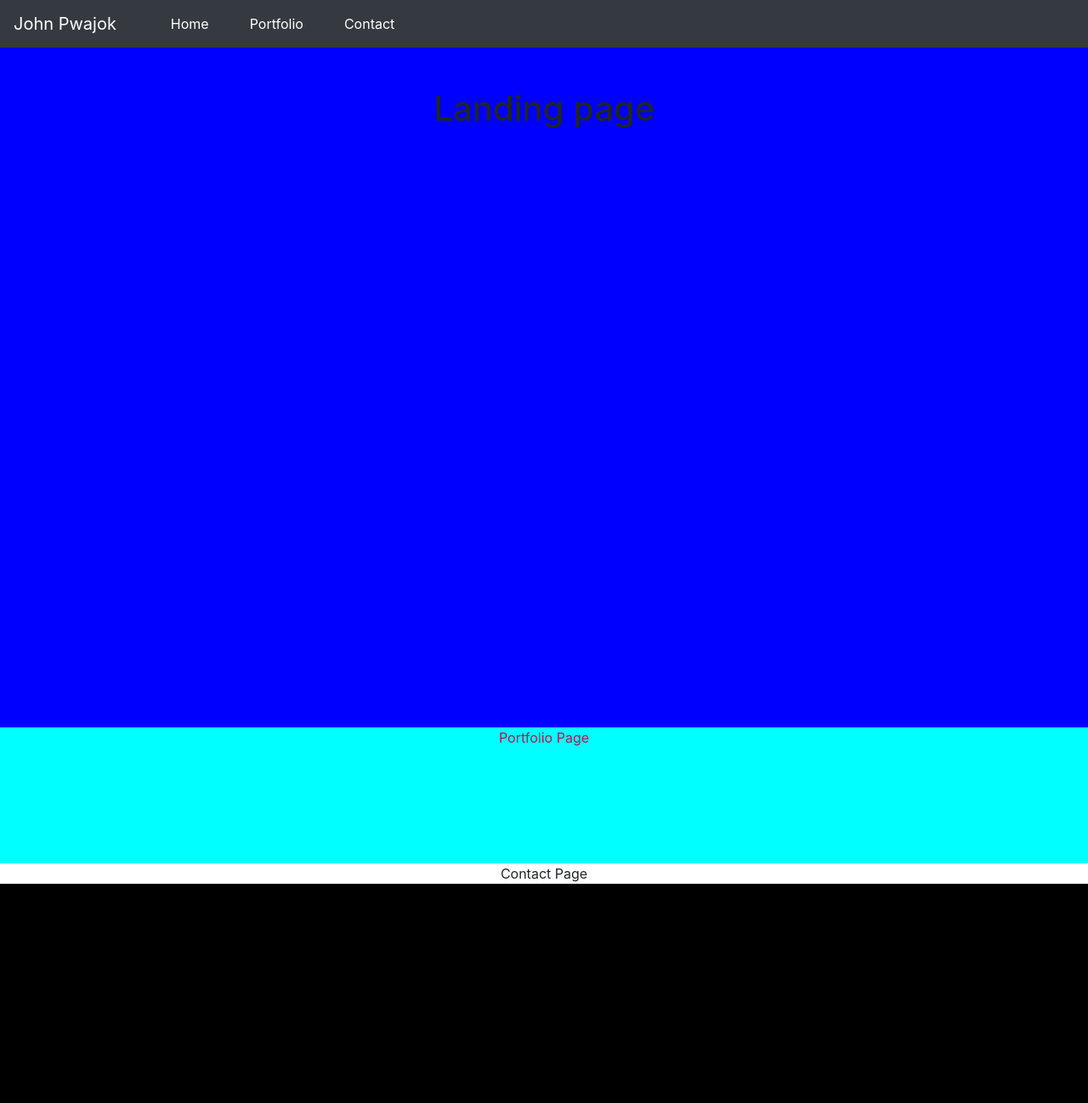
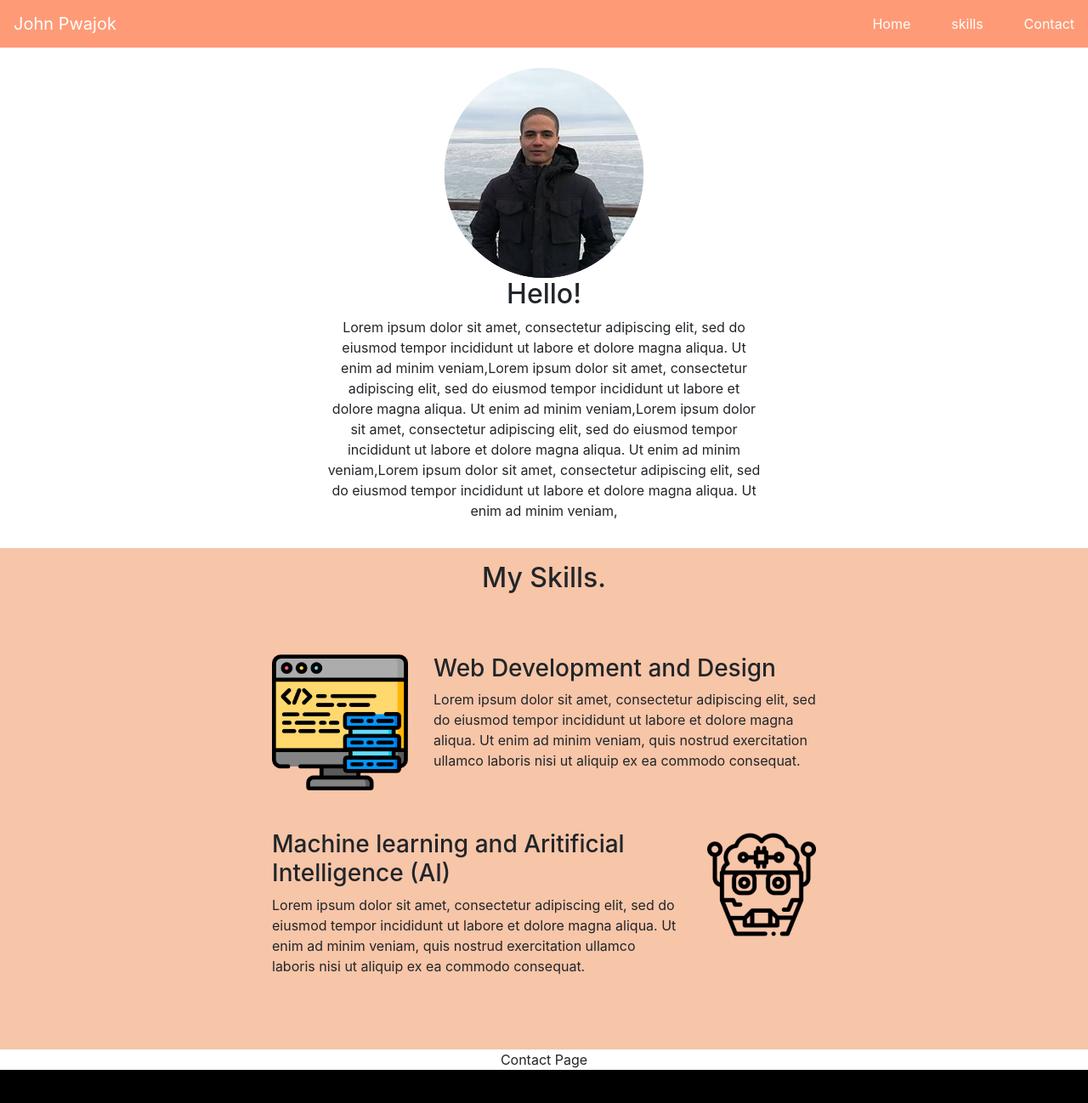
Before and after one commit to johnpwajok/Personal-Site, a React (Create React App) app in the folder client/: page / in a window 1280 px wide. Shown: the top 1298 px of the page at 85% size. Built offline with nearby package versions, Linux system fonts and the light colour scheme.

Commit message:
skills layout updated

```diff
--- a/client/src/App.js
+++ b/client/src/App.js
@@ -4,7 +4,8 @@ import "./App.css";
 import NavigationBar from "./components/NavigationBar";
 import { BrowserRouter as Router, Route } from "react-router-dom";
 import Landing from "./components/Landing";
-import Portfolio from "./components/Portfolio";
+import Intro from "./components/Intro";
+import Skills from "./components/Skills";
 import Contact from "./components/Contact";
 
 class App extends Component {
@@ -26,8 +27,9 @@ class App extends Component {
           <NavigationBar />
           <Route exact path="/" component={Landing} />
           <div className="container"></div>
-          <Route exact path="/portfolio" component={Portfolio} />
+          <Route exact path="/skills" component={Skills} />
           <Route exact path="/contact" component={Contact} />
+          <Route exact path="/intro" component={Intro} />
         </div>
       </Router>
     );
--- /dev/null
+++ b/client/src/components/Intro.js
@@ -0,0 +1,24 @@
+import React, { Component } from "react";
+import profilePicture from "../images/profilePicture.png";
+
+export default class Intro extends Component {
+  render() {
+    return (
+      <div>
+        <img src={profilePicture} alt="profile-picture" />
+        <h2>Hello!</h2>
+        <p class="intro">
+          Lorem ipsum dolor sit amet, consectetur adipiscing elit, sed do
+          eiusmod tempor incididunt ut labore et dolore magna aliqua. Ut enim ad
+          minim veniam,Lorem ipsum dolor sit amet, consectetur adipiscing elit,
+          sed do eiusmod tempor incididunt ut labore et dolore magna aliqua. Ut
+          enim ad minim veniam,Lorem ipsum dolor sit amet, consectetur
+          adipiscing elit, sed do eiusmod tempor incididunt ut labore et dolore
+          magna aliqua. Ut enim ad minim veniam,Lorem ipsum dolor sit amet,
+          consectetur adipiscing elit, sed do eiusmod tempor incididunt ut
+          labore et dolore magna aliqua. Ut enim ad minim veniam,
+        </p>
+      </div>
+    );
+  }
+}
--- a/client/src/components/Landing.js
+++ b/client/src/components/Landing.js
@@ -1,20 +1,19 @@
 import React, { Component } from "react";
 import styles from "./sytles/styles.css";
-import Portfolio from "./Portfolio";
+import Intro from "./Intro";
+import Skills from "./Skills";
 import Contact from "./Contact";
 
 export default class Landing extends Component {
   render() {
     return (
-      <div>
-        <div id="header">
+      <div class="mainContainer">
+        <div id="introSection">
           <br></br>
-          <br></br>
-          <h1>Landing page</h1>
+          <Intro></Intro>
         </div>
-        <div id="introSection"></div>
-        <div id="portfolioSection">
-          <Portfolio></Portfolio>
+        <div id="skillsSection">
+          <Skills></Skills>
         </div>
         <div id="contactSection">
           <Contact></Contact>
--- a/client/src/components/NavigationBar.js
+++ b/client/src/components/NavigationBar.js
@@ -6,21 +6,7 @@ import styles from "./sytles/styles.css";
 export default class NavigationBar extends Component {
   render() {
     return (
-      /*<div>
-        <div id="navBar">
-          <button>
-            <HashLink smooth to="/#footer">
-              Go to footer div
-            </HashLink>
-          </button>
-          <button>
-            <HashLink smooth to="/#footer">
-              Go to contact div
-            </HashLink>
-          </button>
-        </div>
-      </div>*/
-      <nav class="navbar sticky-top navbar-expand-lg navbar-dark bg-dark">
+      <nav class="navbar sticky-top navbar-expand-lg navbar-dark navbar-custom">
         <a class="navbar-brand" href="#">
           John Pwajok
         </a>
@@ -35,20 +21,23 @@ export default class NavigationBar extends Component {
         >
           <span class="navbar-toggler-icon"></span>
         </button>
-        <div class="collapse navbar-collapse" id="navbarText">
-          <ul class="navbar-nav mr-auto">
+        <div
+          class="collapse navbar-collapse justify-content-end"
+          id="navbarText"
+        >
+          <ul class="navbar-nav  d-flex">
             <li class="nav-item active">
-              <HashLink class="HashLink" smooth to="/#header">
+              <HashLink class="HashLink" smooth to="/#introSection">
                 Home
               </HashLink>
             </li>
             <li class="nav-item active">
-              <HashLink class="HashLink" smooth to="/#footer">
-                Portfolio
+              <HashLink class="HashLink" smooth to="/#skillsSection">
+                skills
               </HashLink>
             </li>
             <li class="nav-item">
-              <HashLink class="HashLink" smooth to="/#footer">
+              <HashLink class="HashLink" smooth to="/#contactSection">
                 Contact
               </HashLink>
             </li>
--- a/client/src/components/Portfolio.js
+++ /dev/null
@@ -1,11 +0,0 @@
-import React, { Component } from "react";
-import styles from "./sytles/styles.css";
-export default class Portfolio extends Component {
-  render() {
-    return (
-      <div>
-        <div id="portfolioSection">Portfolio Page</div>
-      </div>
-    );
-  }
-}
--- /dev/null
+++ b/client/src/components/Skills.js
@@ -0,0 +1,38 @@
+import React, { Component } from "react";
+import styles from "./sytles/styles.css";
+import data from "../images/data.png";
+import artificialIntelligence from "../images/artificialIntelligence.png";
+
+export default class Skills extends Component {
+  render() {
+    return (
+      <div class="skills">
+        <h2>My Skills.</h2>
+        <div class="skill-row">
+          <img class="web-design" src={data} alt="web-design-picture" />
+          <h3>Web Development and Design</h3>
+          <p>
+            Lorem ipsum dolor sit amet, consectetur adipiscing elit, sed do
+            eiusmod tempor incididunt ut labore et dolore magna aliqua. Ut enim
+            ad minim veniam, quis nostrud exercitation ullamco laboris nisi ut
+            aliquip ex ea commodo consequat.
+          </p>
+        </div>
+        <div class="skill-row">
+          <img
+            class="machine-learning"
+            src={artificialIntelligence}
+            alt="machine-learning-picture"
+          />
+          <h3>Machine learning and Aritificial Intelligence (AI)</h3>
+          <p>
+            Lorem ipsum dolor sit amet, consectetur adipiscing elit, sed do
+            eiusmod tempor incididunt ut labore et dolore magna aliqua. Ut enim
+            ad minim veniam, quis nostrud exercitation ullamco laboris nisi ut
+            aliquip ex ea commodo consequat.
+          </p>
+        </div>
+      </div>
+    );
+  }
+}
--- a/client/src/components/sytles/styles.css
+++ b/client/src/components/sytles/styles.css
@@ -1,5 +1,13 @@
 /* navbar component */
 #navbar {
+}
+
+.navbar-custom {
+  background-color: #ff9a76;
+}
+
+.navbar-brand {
+  color: white;
 }
 
 .HashLink {
@@ -9,21 +17,18 @@
 /* //////////////////////////// */
 /* Landing page Component*/
 /* //////////////////////////// */
-#header {
-  height: 50rem;
-  background-color: blue;
+.mainContainer {
 }
+
 /*Introduction div*/
 #introSection {
+  /* background-color: #ffeadb; */
 }
 
-/* Portfolio div */
-#portfolioSection {
+/* Skills div */
+#skillsSection {
   width: 100%;
   max-width: 100%;
-  height: 10rem;
-  background-color: aqua;
-  color: rgb(180, 22, 83);
 }
 
 /* Footer div */
@@ -31,7 +36,35 @@
   height: 50rem;
   background-color: black;
 }
+/* //////////////////////////// */
+/* Introduction page Component*/
+/* //////////////////////////// */
+.intro {
+  width: 40%;
+  margin: auto;
+  padding-bottom: 2rem;
+}
 
 /* //////////////////////////// */
-/* Portfolio component */
+/* Skills component */
 /* //////////////////////////// */
+.skills {
+  padding-top: 1rem;
+  padding-bottom: 1rem;
+  background-color: #f7c5a8;
+}
+.skill-row {
+  margin: 70px auto;
+  width: 50%;
+  text-align: left;
+}
+.web-design {
+  float: left;
+  margin-right: 30px;
+  width: 25%;
+}
+.machine-learning {
+  float: right;
+  margin-left: 30px;
+  width: 20%;
+}
```
Also changed, not shown: client/src/images/artificialIntelligence.png (renamed from client/src/images/artificial-intelligence.png), client/src/images/profilePicture.png (renamed from client/src/images/Profile Picture.png).
